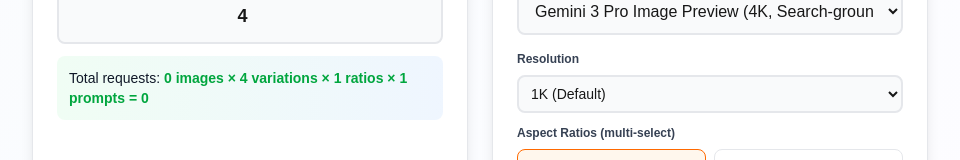
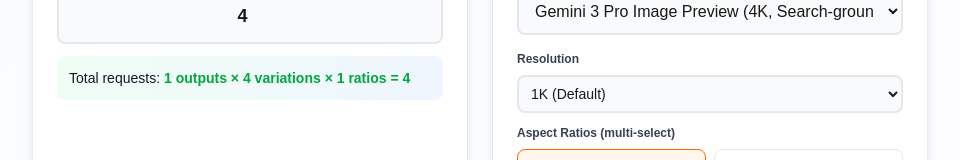
Before and after one commit to truonglengocncc/gemini-ai-generate, a Next.js app: page /automatic in a window 1280 px wide. Shown: the part 1051-1211 px from the top of the page, without its empty margins (160-1120 px from the left). Built offline with nearby package versions, Linux system fonts and the light colour scheme; no server answers; the database is empty.

Commit message:
Refactor prompt handling in AutomaticPage and rp_handler to improve clarity and functionality. Update prompt display text for better user understanding and adjust request generation logic to cycle through prompt variants and images in a round-robin manner, enhancing output management.

```diff
--- a/app/automatic/page.tsx
+++ b/app/automatic/page.tsx
@@ -349,7 +349,7 @@
             )}
             {promptCombos > 1 && (
               <div className="mt-3 text-xs text-purple-700 dark:text-purple-300 bg-purple-50 dark:bg-purple-900/20 border border-purple-200 dark:border-purple-800 rounded-lg p-3">
-                Detected {promptCombos} combinations from variables in braces. Example expanded prompts:
+                Detected {promptCombos} prompt variants from braces. They will be assigned to images in order (round-robin), not multiplied.
                 <ul className="list-disc ml-4 mt-2 space-y-1">
                   {expandedPrompts.slice(0, 3).map((p, idx) => (
                     <li key={idx} className="font-mono text-[11px] break-words">{p}</li>
@@ -391,15 +391,15 @@
                   <p className="text-sm font-medium text-gray-900 dark:text-gray-100">
                     Total requests:{" "}
                     <span className="text-green-600 dark:text-green-400 font-bold">
-                    {files.length} images × {numVariations} variations × {aspectRatios.length} ratios × {promptCombos || 1} prompts ={" "}
-                    {files.length * numVariations * aspectRatios.length * (promptCombos || 1)}
+                    {Math.max(files.length, promptCombos || 1)} outputs × {numVariations} variations × {aspectRatios.length} ratios ={" "}
+                    {Math.max(files.length, promptCombos || 1) * numVariations * aspectRatios.length}
                     </span>
                   </p>
                   {promptCombos > 1 && (
                     <p className="text-xs text-gray-600 dark:text-gray-400 mt-1">
-                      Prompts expanded from variables in braces &#123;option1, option2&#125;
-                  </p>
-                )}
+                      Prompt variants will be cycled across outputs (round-robin), not multiplied.
+                    </p>
+                  )}
               </div>
             </div>
 
```
Also changed, not shown: 1 other file (tests, documents, lock files or other folders).
